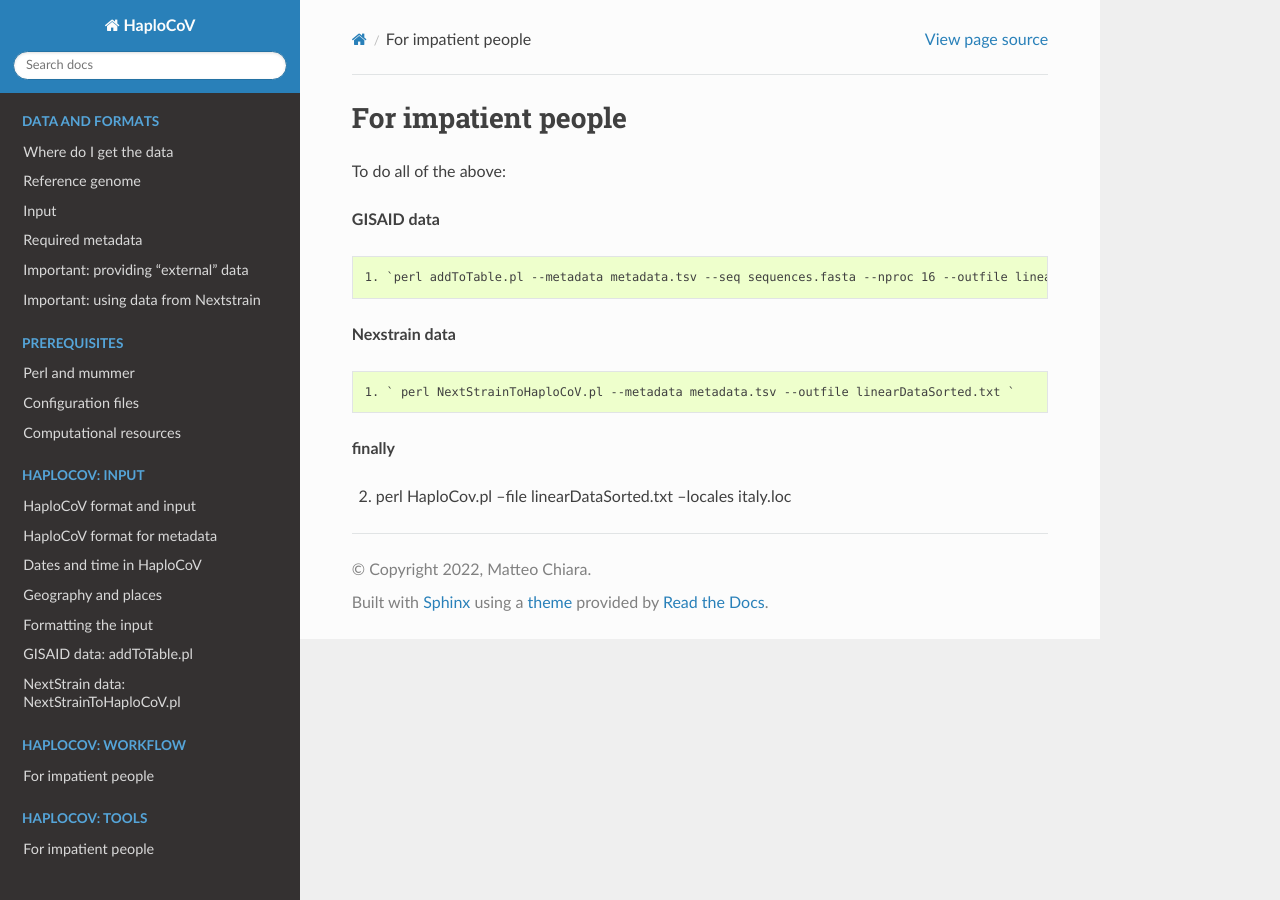
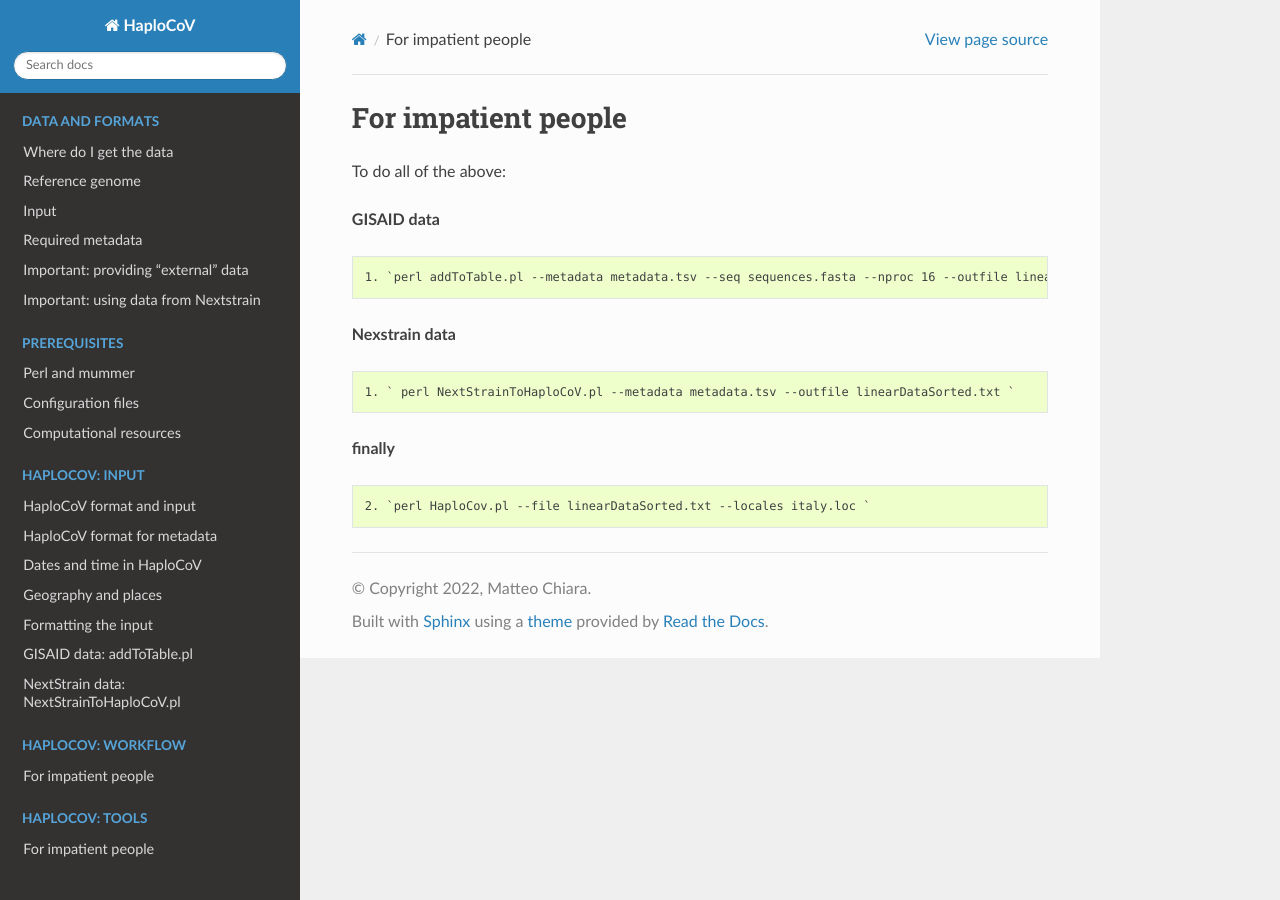
Before and after one commit to matteo14c/HaploCoV, a Sphinx documentation site: the page built from docs/source/impatient1.rst, in a window 1280 px wide. Built offline with Sphinx 7.4.7 and the Read the Docs theme 2.0.0, drawn with Linux system fonts in a browser that asks for light colours.

Commit message:
Update impatient1.rst

```diff
--- a/docs/source/impatient1.rst
+++ b/docs/source/impatient1.rst
@@ -19,4 +19,4 @@ To do all of the above:
 
 ::
 
-2. perl HaploCov.pl --file linearDataSorted.txt --locales italy.loc
+ 2. `perl HaploCov.pl --file linearDataSorted.txt --locales italy.loc `
```
